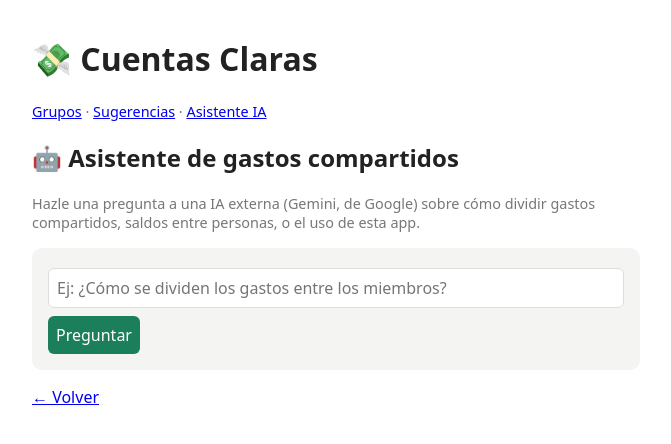
After one commit to eragon1020/cuentas-claras, a Django app: page /asistente/ in a window 1280 px wide. The commit adds this page. Shown: the top 444 px of the page, without its empty margins (304-975 px from the left). Run offline with Django 5.2, Linux system fonts and the light colour scheme.

Commit message:
Añadiendo IA

```diff
--- a/config/settings.py
+++ b/config/settings.py
@@ -132,6 +132,10 @@ MAILERS = {
 import os
 MICROSERVICIO_URL = os.getenv('MICROSERVICIO_URL', 'https://cuentas-claras-2iy4.onrender.com')
 
+# Clave de la API de Google Gemini para el asistente de IA externo.
+# Configúrala como variable de entorno; NUNCA la escribas aquí directamente.
+GEMINI_API_KEY = os.getenv('GEMINI_API_KEY', '')
+
 
 # ---- Configuración para producción (Render) ----
 SECRET_KEY = os.getenv('SECRET_KEY', SECRET_KEY)
--- a/gastos/forms.py
+++ b/gastos/forms.py
@@ -37,3 +37,13 @@ class GastoForm(forms.ModelForm):
         if monto < 1:
             raise forms.ValidationError('El monto debe ser mayor a 0.')
         return monto
+
+
+class PreguntaForm(forms.Form):
+    pregunta = forms.CharField(
+        label='',
+        max_length=300,
+        widget=forms.TextInput(attrs={
+            'placeholder': 'Ej: ¿Cómo se dividen los gastos entre los miembros?',
+        }),
+    )
--- /dev/null
+++ b/gastos/templates/gastos/asistente.html
@@ -0,0 +1,31 @@
+{% extends 'gastos/base.html' %}
+{% block titulo %}Asistente IA · Cuentas Claras{% endblock %}
+{% block contenido %}
+<h2>🤖 Asistente de gastos compartidos</h2>
+<p class="muted">
+  Hazle una pregunta a una IA externa (Gemini, de Google) sobre cómo
+  dividir gastos compartidos, saldos entre personas, o el uso de esta app.
+</p>
+
+<section>
+  <form method="post">
+    {% csrf_token %}
+    {{ form.pregunta }}
+    {{ form.pregunta.errors }}
+    <button type="submit">Preguntar</button>
+  </form>
+</section>
+
+{% if error %}
+  <section><p class="neg">{{ error }}</p></section>
+{% endif %}
+
+{% if respuesta %}
+  <section>
+    <p class="muted">Tu pregunta: <em>{{ pregunta }}</em></p>
+    <p>{{ respuesta|linebreaksbr }}</p>
+  </section>
+{% endif %}
+
+<p><a href="{% url 'inicio' %}">← Volver</a></p>
+{% endblock %}
--- a/gastos/templates/gastos/base.html
+++ b/gastos/templates/gastos/base.html
@@ -29,7 +29,7 @@
 </head>
 <body>
   <h1><a href="{% url 'inicio' %}">💸 Cuentas Claras</a></h1>
-  <nav class="muted"><a href="{% url 'inicio' %}">Grupos</a> · <a href="{% url 'sugerencias' %}">Sugerencias</a></nav>
+  <nav class="muted"><a href="{% url 'inicio' %}">Grupos</a> · <a href="{% url 'sugerencias' %}">Sugerencias</a> · <a href="{% url 'asistente' %}">Asistente IA</a></nav>
   {% block contenido %}{% endblock %}
 </body>
 </html>
--- a/gastos/urls.py
+++ b/gastos/urls.py
@@ -6,6 +6,7 @@ urlpatterns = [
     path('', views.inicio, name='inicio'),
     path('grupo/<int:grupo_id>/', views.grupo, name='grupo'),
     path('sugerencias/', views.sugerencias, name='sugerencias'),
+    path('asistente/', views.asistente, name='asistente'),
     path('grupo/<int:grupo_id>/borrar/', views.borrar_grupo, name='borrar-grupo'),
     path('gasto/<int:gasto_id>/borrar/', views.borrar_gasto, name='borrar-gasto'),
 ]
--- a/gastos/views.py
+++ b/gastos/views.py
@@ -3,9 +3,25 @@ from django.conf import settings
 from django.shortcuts import get_object_or_404, redirect, render
 from django.views.decorators.http import require_POST
 
-from .forms import GastoForm, GrupoForm, MiembroForm
+from .forms import GastoForm, GrupoForm, MiembroForm, PreguntaForm
 from .logic import calcular_pagos, calcular_saldos
 from .models import Gasto, Grupo
+
+# Contexto fijo que le da a la IA el "para qué" existe la app, para que
+# responda siempre enfocada en la problemática que resuelve Cuentas Claras.
+PROMPT_SISTEMA_ASISTENTE = (
+    'Eres el asistente de "Cuentas Claras", una app web para dividir y '
+    'controlar gastos compartidos entre grupos de personas (viajes, '
+    'arriendos, salidas, etc.). La app permite crear grupos, agregar '
+    'miembros, registrar gastos y calcular automáticamente cuánto le debe '
+    'cada persona a cada otra para saldar las cuentas de forma justa. '
+    'Responde SIEMPRE en español, de forma breve (máximo 4-5 líneas) y '
+    'enfocado en ayudar al usuario a entender o resolver problemas de '
+    'división de gastos compartidos, saldos entre personas, o el uso de '
+    'esta aplicación. Si te preguntan algo totalmente ajeno a ese tema, '
+    'redirige amablemente la conversación hacia la problemática de gastos '
+    'compartidos que resuelve la app.'
+)
 
 
 def inicio(request):
@@ -67,6 +83,55 @@ def sugerencias(request):
     return render(request, 'gastos/sugerencias.html', context)
 
 
+def asistente(request):
+    """Consume una IA externa (API de Google Gemini) para responder preguntas
+    sobre la problemática que resuelve la app: dividir gastos compartidos."""
+    form = PreguntaForm(request.POST or None)
+    context = {'form': form, 'respuesta': None, 'error': None}
+
+    if request.method == 'POST' and form.is_valid():
+        pregunta = form.cleaned_data['pregunta']
+        if not settings.GEMINI_API_KEY:
+            context['error'] = (
+                'El asistente no está configurado (falta GEMINI_API_KEY).'
+            )
+        else:
+            try:
+                url = (
+                    'https://generativelanguage.googleapis.com/v1beta/models/'
+                    'gemini-2.5-flash:generateContent'
+                )
+                respuesta = requests.post(
+                    url,
+                    headers={
+                        'x-goog-api-key': settings.GEMINI_API_KEY,
+                        'content-type': 'application/json',
+                    },
+                    json={
+                        'system_instruction': {
+                            'parts': [{'text': PROMPT_SISTEMA_ASISTENTE}]
+                        },
+                        'contents': [
+                            {'role': 'user', 'parts': [{'text': pregunta}]}
+                        ],
+                    },
+                    timeout=30,
+                )
+                respuesta.raise_for_status()
+                datos = respuesta.json()
+                candidatos = datos.get('candidates', [])
+                texto = ''
+                if candidatos:
+                    partes = candidatos[0].get('content', {}).get('parts', [])
+                    texto = ''.join(p.get('text', '') for p in partes)
+                context['respuesta'] = texto or 'No obtuve una respuesta del asistente.'
+                context['pregunta'] = pregunta
+            except requests.RequestException:
+                context['error'] = 'No se pudo conectar con el asistente de IA. Intenta de nuevo.'
+
+    return render(request, 'gastos/asistente.html', context)
+
+
 @require_POST
 def borrar_gasto(request, gasto_id):
     gasto = get_object_or_404(Gasto, id=gasto_id)
```
Also changed, not shown: README.md.
